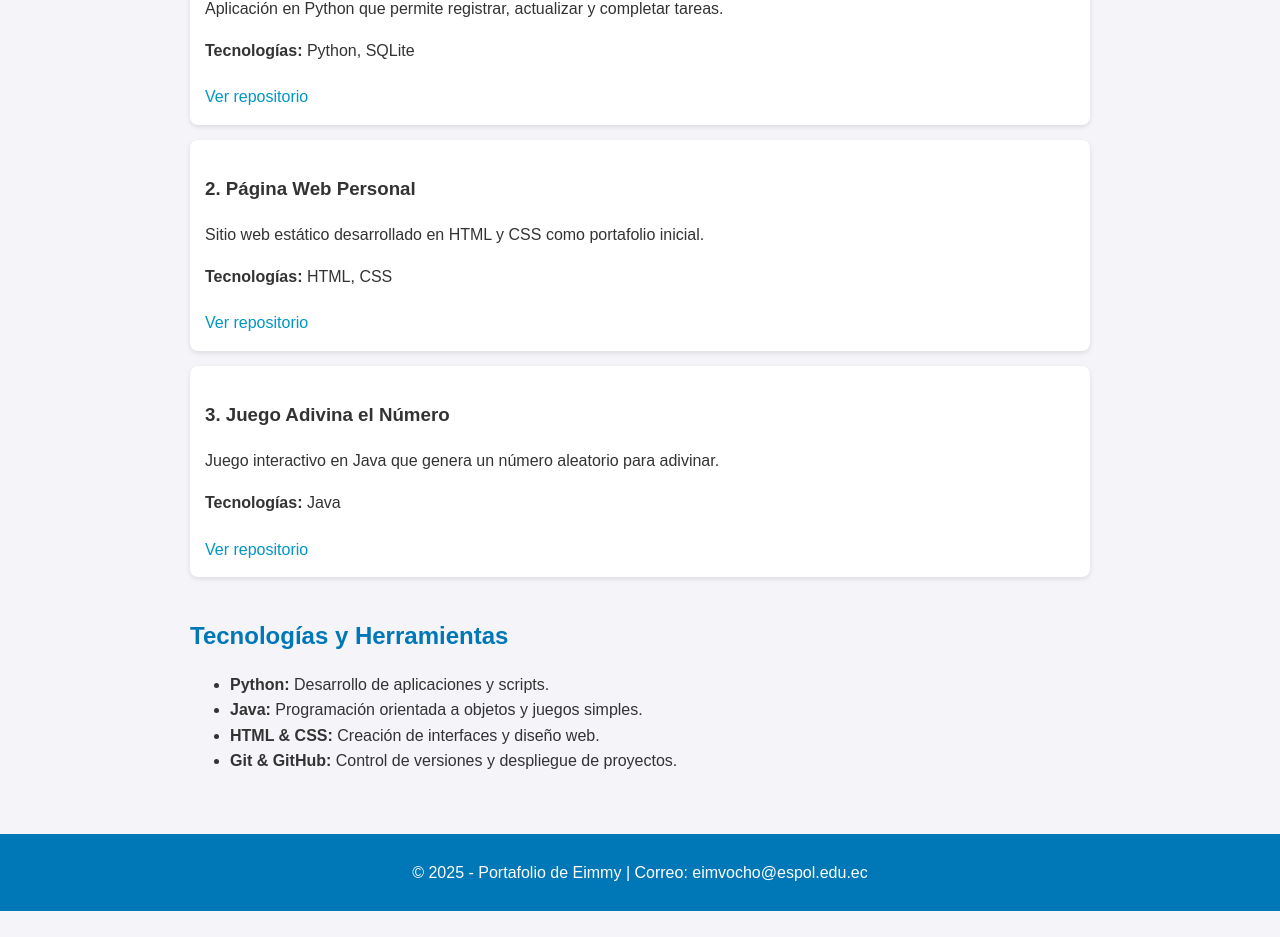
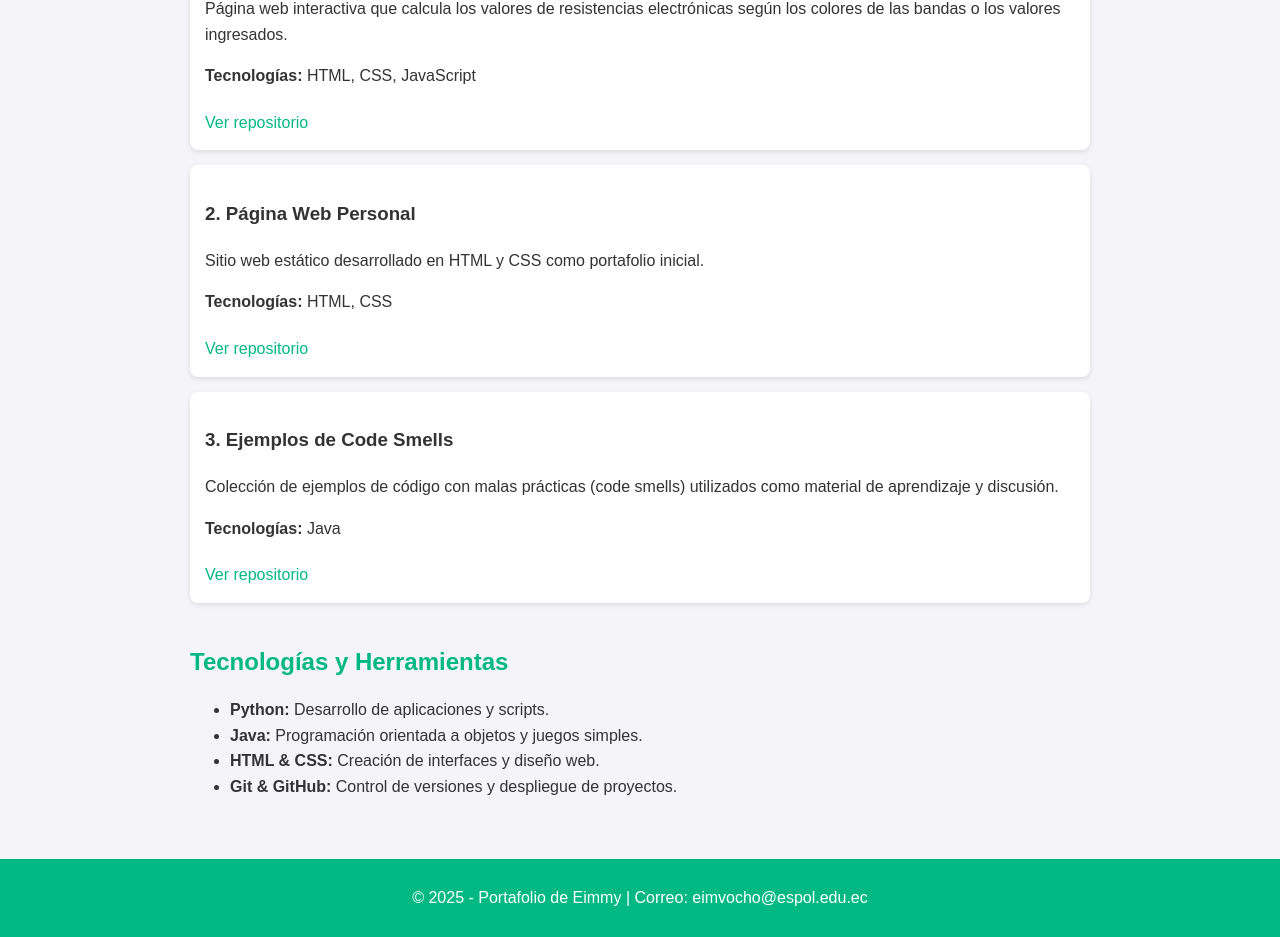
Before and after one commit to eimmy-o/eimmy-o.github.io, a plain HTML site: page index.html in a window 1280 px wide. Shown: the part 469-1406 px from the top of the page. Before the commit the page ends 1380 px from the top, so only its background shows below. Drawn offline with Linux system fonts and the light colour scheme.

Commit message:
Mis proyectos

```diff
--- a/index.html
+++ b/index.html
@@ -25,24 +25,24 @@
       <h2>Proyectos</h2>
 
       <article>
-        <h3>1. Sistema de Gestión de Tareas</h3>
-        <p>Aplicación en Python que permite registrar, actualizar y completar tareas.</p>
-        <p><strong>Tecnologías:</strong> Python, SQLite</p>
-        <a href="https://github.com/tuusuario/proyecto-tareas" target="_blank">Ver repositorio</a>
+        <h3>1. Calculadora de Resistencias (FESD)</h3>
+        <p>Página web interactiva que calcula los valores de resistencias electrónicas según los colores de las bandas o los valores ingresados.</p>
+        <p><strong>Tecnologías:</strong> HTML, CSS, JavaScript</p>
+        <a href="https://github.com/eimmy-o/fesd-pagina-resistencias" target="_blank">Ver repositorio</a>
       </article>
 
       <article>
         <h3>2. Página Web Personal</h3>
         <p>Sitio web estático desarrollado en HTML y CSS como portafolio inicial.</p>
         <p><strong>Tecnologías:</strong> HTML, CSS</p>
-        <a href="https://github.com/tuusuario/proyecto-web" target="_blank">Ver repositorio</a>
+        <a href="https://github.com/codebyeimmy/portafolio-website" target="_blank">Ver repositorio</a>
       </article>
 
       <article>
-        <h3>3. Juego Adivina el Número</h3>
-        <p>Juego interactivo en Java que genera un número aleatorio para adivinar.</p>
+        <h3>3. Ejemplos de Code Smells</h3>
+        <p>Colección de ejemplos de código con malas prácticas (code smells) utilizados como material de aprendizaje y discusión.</p>
         <p><strong>Tecnologías:</strong> Java</p>
-        <a href="https://github.com/tuusuario/juego-adivina" target="_blank">Ver repositorio</a>
+        <a href="https://github.com/eimmy-o/code_smells" target="_blank">Ver repositorio</a>
       </article>
     </section>
 
--- a/style.css
+++ b/style.css
@@ -8,7 +8,7 @@ body {
 }
 
 header {
-  background: #0077b6;
+  background: hsl(163, 100%, 36%);
   color: #fff;
   padding: 20px;
   text-align: center;
@@ -29,7 +29,7 @@ section {
 }
 
 h2 {
-  color: #0077b6;
+  color: hsl(163, 100%, 36%);
   margin-bottom: 10px;
 }
 
@@ -44,7 +44,7 @@ article {
 a {
   display: inline-block;
   margin-top: 5px;
-  color: #0096c7;
+  color: hsl(163, 100%, 36%);
   text-decoration: none;
 }
 
@@ -55,6 +55,6 @@ a:hover {
 footer {
   text-align: center;
   padding: 10px;
-  background: #0077b6;
+  background: hsl(163, 100%, 36%);
   color: #fff;
 }
```
